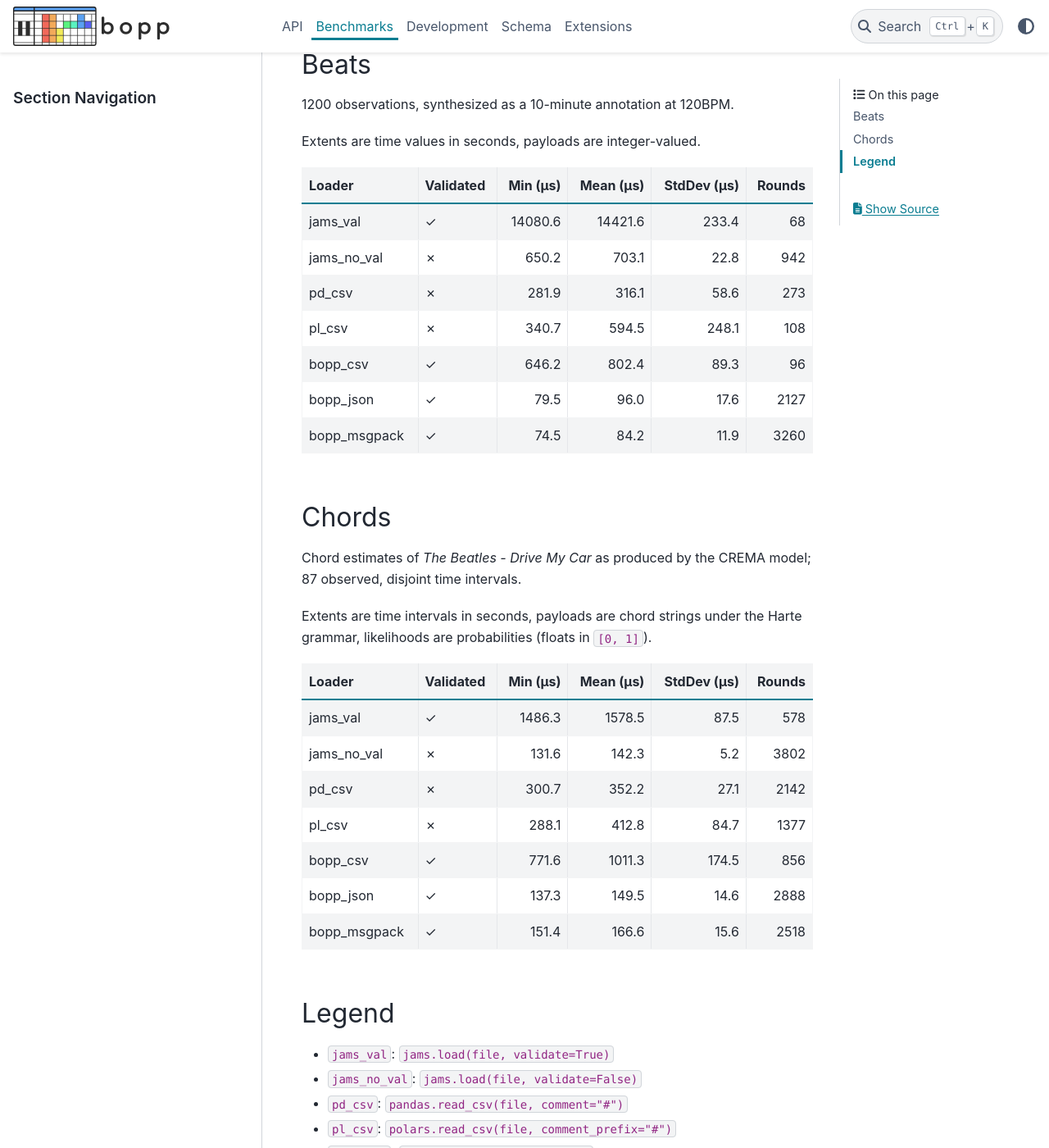
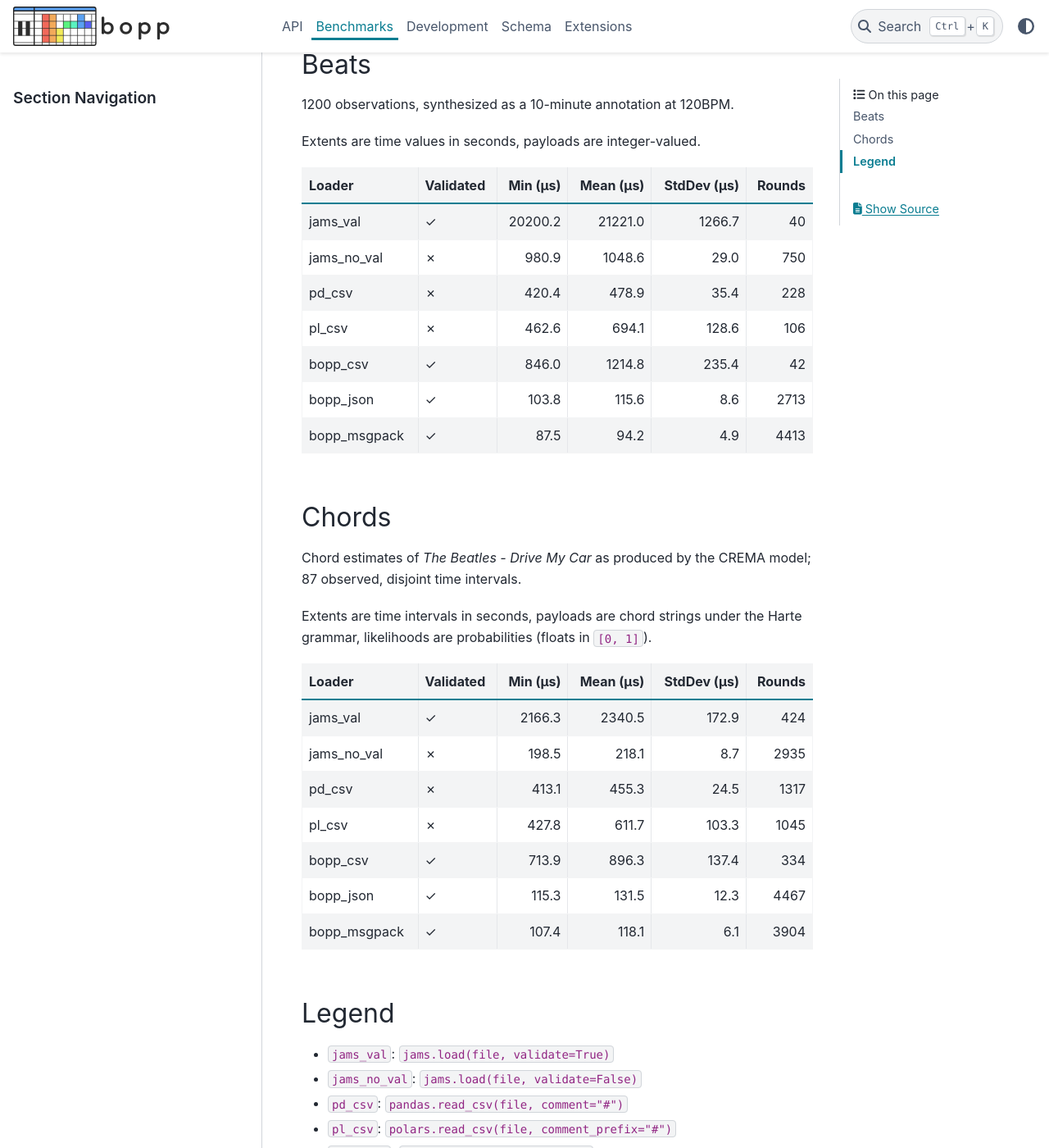
Before and after one commit to bmcfee/bopp, a Sphinx documentation site: the page built from docs/benchmarks.md, in a window 1280 px wide and 1400 px high, scrolled down 467 px. Shown: the whole window at 82% size. Built offline with Sphinx 7.4.7 and the PyData theme 0.15.4, drawn with Linux system fonts in a browser that asks for light colours.

Commit message:
updated benchmarks

```diff
--- a/docs/benchmarks.md
+++ b/docs/benchmarks.md
@@ -21,13 +21,13 @@ Extents are time values in seconds, payloads are integer-valued.
 
 | Loader       | Validated   |   Min (μs) |   Mean (μs) |   StdDev (μs) |   Rounds |
 |:-------------|:------------|-----------:|------------:|--------------:|---------:|
-| jams_val     | ✓           |    14080.6 |     14421.6 |         233.4 |       68 |
-| jams_no_val  | ✗           |      650.2 |       703.1 |          22.8 |      942 |
-| pd_csv       | ✗           |      281.9 |       316.1 |          58.6 |      273 |
-| pl_csv       | ✗           |      340.7 |       594.5 |         248.1 |      108 |
-| bopp_csv     | ✓           |      646.2 |       802.4 |          89.3 |       96 |
-| bopp_json    | ✓           |       79.5 |        96.0 |          17.6 |     2127 |
-| bopp_msgpack | ✓           |       74.5 |        84.2 |          11.9 |     3260 |
+| jams_val     | ✓           |    20200.2 |     21221.0 |        1266.7 |       40 |
+| jams_no_val  | ✗           |      980.9 |      1048.6 |          29.0 |      750 |
+| pd_csv       | ✗           |      420.4 |       478.9 |          35.4 |      228 |
+| pl_csv       | ✗           |      462.6 |       694.1 |         128.6 |      106 |
+| bopp_csv     | ✓           |      846.0 |      1214.8 |         235.4 |       42 |
+| bopp_json    | ✓           |      103.8 |       115.6 |           8.6 |     2713 |
+| bopp_msgpack | ✓           |       87.5 |        94.2 |           4.9 |     4413 |
 
 
 
@@ -43,14 +43,13 @@ likelihoods are probabilities (floats in `[0, 1]`).
 
 | Loader       | Validated   |   Min (μs) |   Mean (μs) |   StdDev (μs) |   Rounds |
 |:-------------|:------------|-----------:|------------:|--------------:|---------:|
-| jams_val     | ✓           |     1486.3 |      1578.5 |          87.5 |      578 |
-| jams_no_val  | ✗           |      131.6 |       142.3 |           5.2 |     3802 |
-| pd_csv       | ✗           |      300.7 |       352.2 |          27.1 |     2142 |
-| pl_csv       | ✗           |      288.1 |       412.8 |          84.7 |     1377 |
-| bopp_csv     | ✓           |      771.6 |      1011.3 |         174.5 |      856 |
-| bopp_json    | ✓           |      137.3 |       149.5 |          14.6 |     2888 |
-| bopp_msgpack | ✓           |      151.4 |       166.6 |          15.6 |     2518 |
-
+| jams_val     | ✓           |     2166.3 |      2340.5 |         172.9 |      424 |
+| jams_no_val  | ✗           |      198.5 |       218.1 |           8.7 |     2935 |
+| pd_csv       | ✗           |      413.1 |       455.3 |          24.5 |     1317 |
+| pl_csv       | ✗           |      427.8 |       611.7 |         103.3 |     1045 |
+| bopp_csv     | ✓           |      713.9 |       896.3 |         137.4 |      334 |
+| bopp_json    | ✓           |      115.3 |       131.5 |          12.3 |     4467 |
+| bopp_msgpack | ✓           |      107.4 |       118.1 |           6.1 |     3904 |
 
 
 
```
